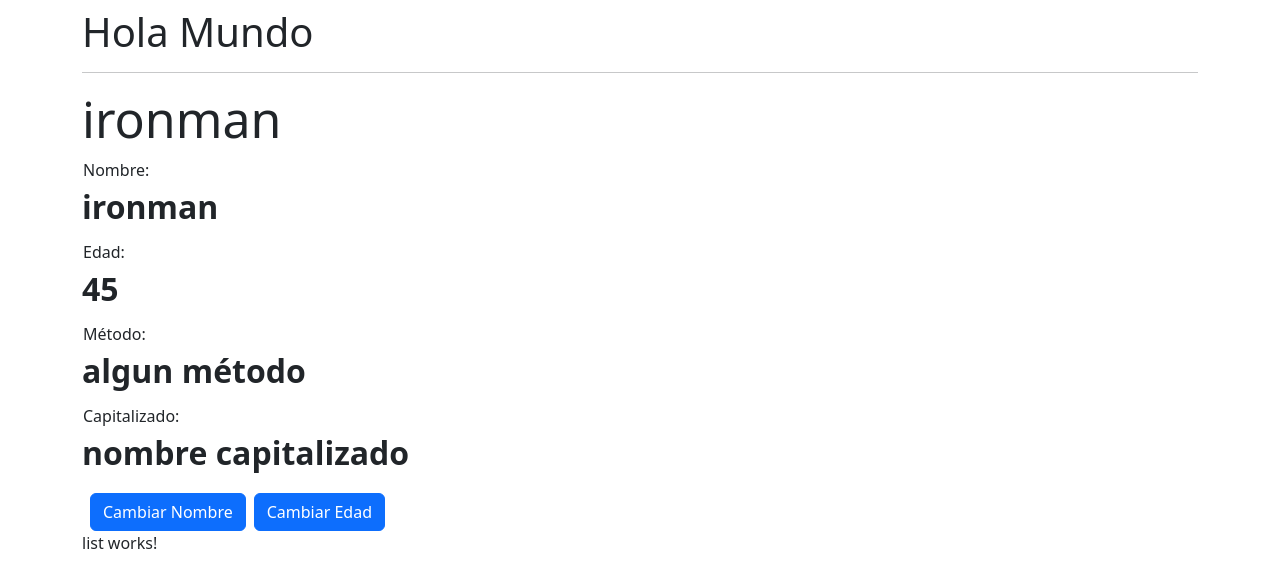
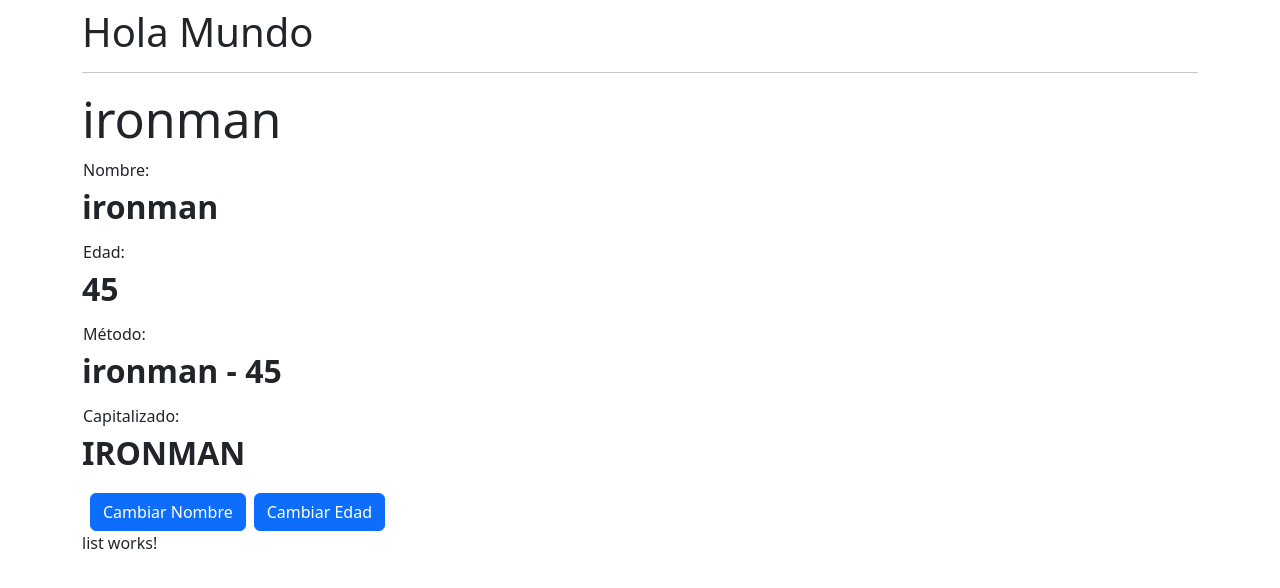
Before and after one commit to Dizaer/angular-curso-02-bases, an Angular app: page / in a window 1280 px wide. Shown: the top 588 px of the page. Built offline with nearby package versions, Linux system fonts and the light colour scheme.

Commit message:
46. One way data binding

```diff
--- a/src/app/heroes/hero/hero.component.html
+++ b/src/app/heroes/hero/hero.component.html
@@ -1,17 +1,17 @@
-<h1>{{name}}</h1>
+<h1>{{ name }}</h1>
 
 <dl>
     <td>Nombre:</td>
-    <dd> {{name}} </dd>
+    <dd> {{ name }} </dd>
 
     <td>Edad:</td>
-    <dd> {{age}} </dd>
+    <dd> {{ age }} </dd>
 
     <td>Método:</td>
-    <dd> algun método </dd>
+    <dd> {{ getHeroDescription() }} </dd>
 
     <td>Capitalizado:</td>
-    <dd> nombre capitalizado </dd>
+    <dd> {{ capitalizedName }} </dd>
 
 </dl>
 
--- a/src/app/heroes/hero/hero.component.ts
+++ b/src/app/heroes/hero/hero.component.ts
@@ -9,4 +9,12 @@
   public name: string = 'ironman';
   public age: number = 45;
 
+  get capitalizedName():string {
+    return this.name.toUpperCase();
+  }
+
+  getHeroDescription():string {
+    return `${ this.name } - ${ this.age }`
+  }
+
 }
```
